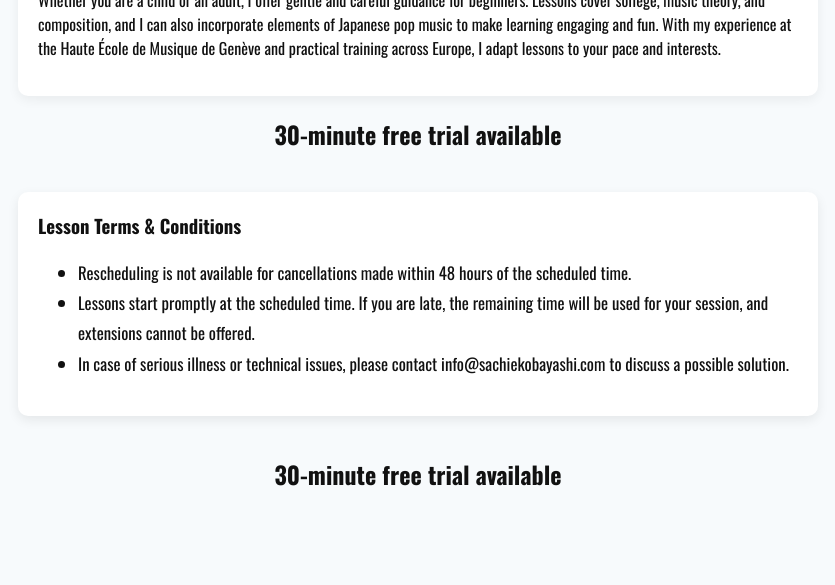
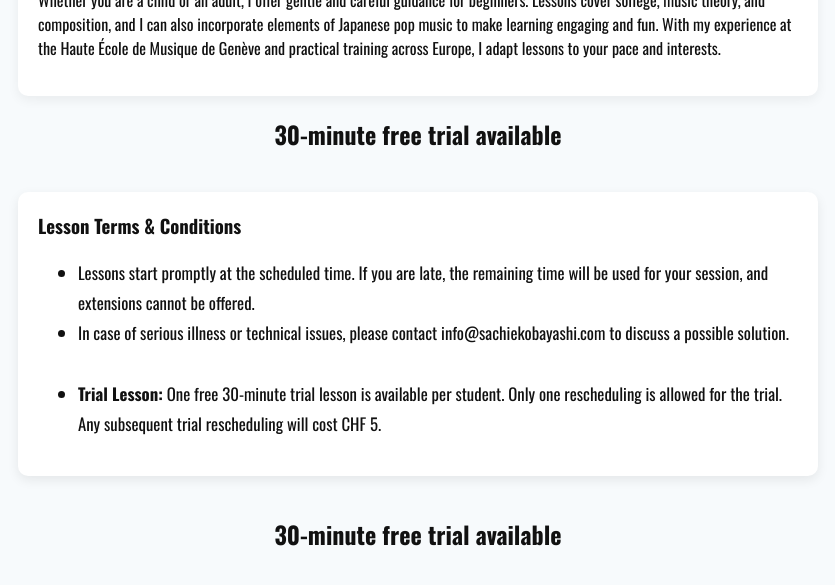
Before and after one commit to kbys88/kbys88.github.io, a Jekyll site: the page built from lesson_fren.md, in a window 1280 px wide and 900 px high, scrolled down 3921 px. Shown: the top 585 px of the window, without its empty margins (222-1057 px from the left). Built offline with Jekyll 4.4.1, drawn with Linux system fonts in a browser that asks for light colours; some web fonts are replaced.

Commit message:
Update lesson_fren.md

```diff
--- a/lesson_fren.md
+++ b/lesson_fren.md
@@ -193,16 +193,18 @@ function showVideo(lang) {
 <div class="card" style="max-width:800px; margin:40px auto; padding:20px; border-radius:10px; box-shadow:0 4px 12px rgba(0,0,0,0.08);">
   <h3 data-en="Lesson Terms & Conditions" data-fr="Conditions des Cours"></h3>
   <ul style="font-size:1.05rem; line-height:1.8; margin-top:10px;">
-   <!--    <li data-en="Cancellations made at least 72 hours before the scheduled lesson are eligible for a 100% refund."
-        data-fr="Les annulations effectuées au moins 72 heures avant l’heure prévue du cours donnent droit à un remboursement complet (100%)."></li> -->
-   <!--  <li data-en="Cancellations made within 72 hours of the scheduled lesson are non-refundable."
-        data-fr="Les annulations effectuées moins de 72 heures avant le cours ne sont pas remboursables."></li> -->
-    <li data-en="Rescheduling is not available for cancellations made within 48 hours of the scheduled time."
-        data-fr="Aucun report n’est possible pour les annulations effectuées dans les 48 heures précédant le cours."></li>
+    <!-- Existing rules -->
     <li data-en="Lessons start promptly at the scheduled time. If you are late, the remaining time will be used for your session, and extensions cannot be offered."
         data-fr="Les cours commencent à l’heure prévue. En cas de retard, le temps restant sera utilisé pour la session, sans prolongation possible."></li>
     <li data-en="In case of serious illness or technical issues, please contact info@sachiekobayashi.com to discuss a possible solution."
         data-fr="En cas de problème technique ou de maladie grave, veuillez contacter info@sachiekobayashi.com pour convenir d’une solution."></li>
+
+    <!-- Trial Lesson -->
+  　<li>
+      <strong data-en="Trial Lesson:" data-fr="Leçon d’essai :"></strong>
+      <span data-en="One free 30-minute trial lesson is available per student. Only one rescheduling is allowed for the trial. Any subsequent trial rescheduling will cost CHF 5."
+            data-fr="Une leçon d’essai gratuite de 30 minutes est disponible par élève. Seul un changement d’horaire est autorisé pour la leçon d’essai. Tout changement supplémentaire coûtera 5 CHF."></span>
+    </li>
   </ul>
 </div>
 
```
